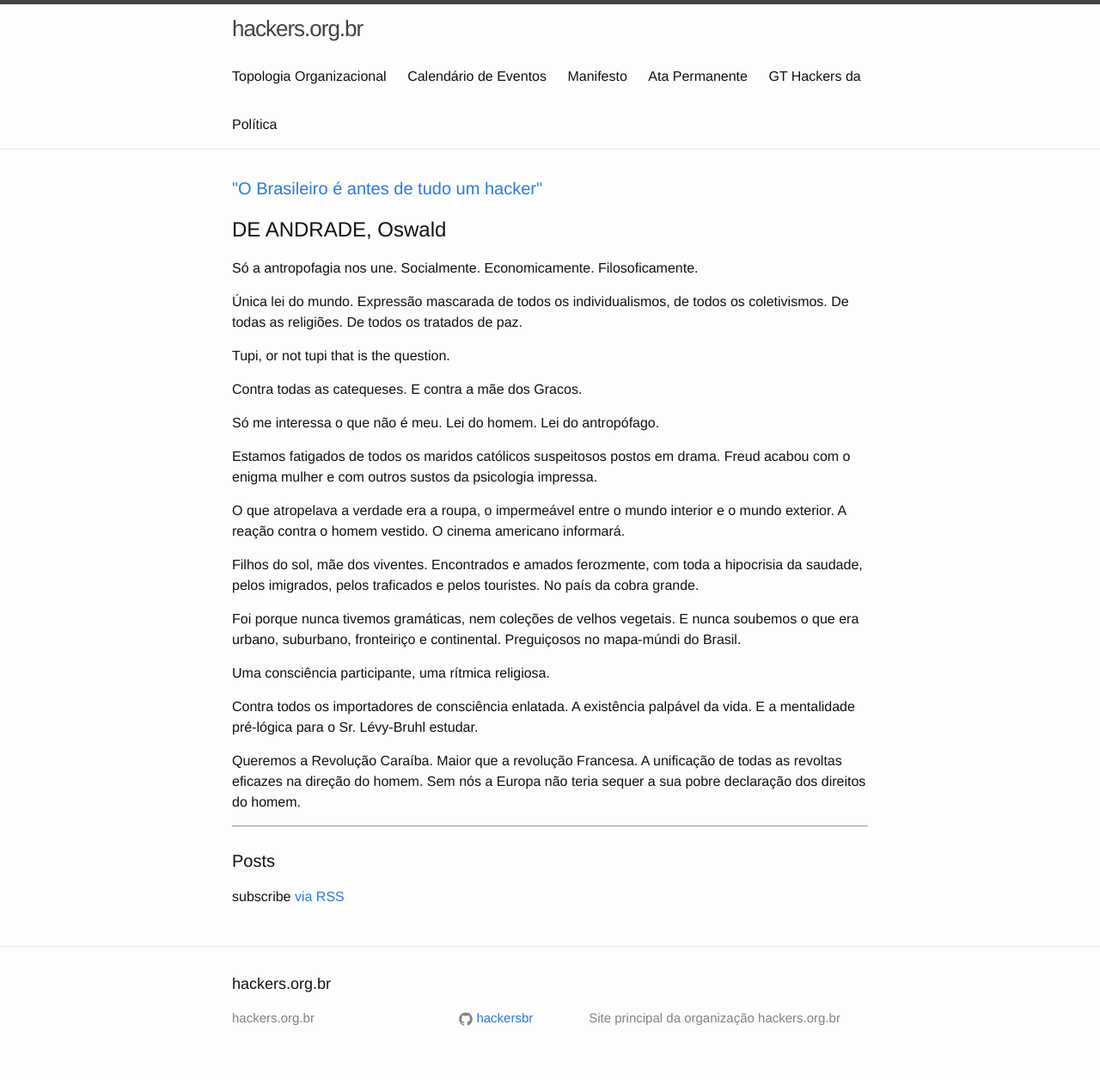
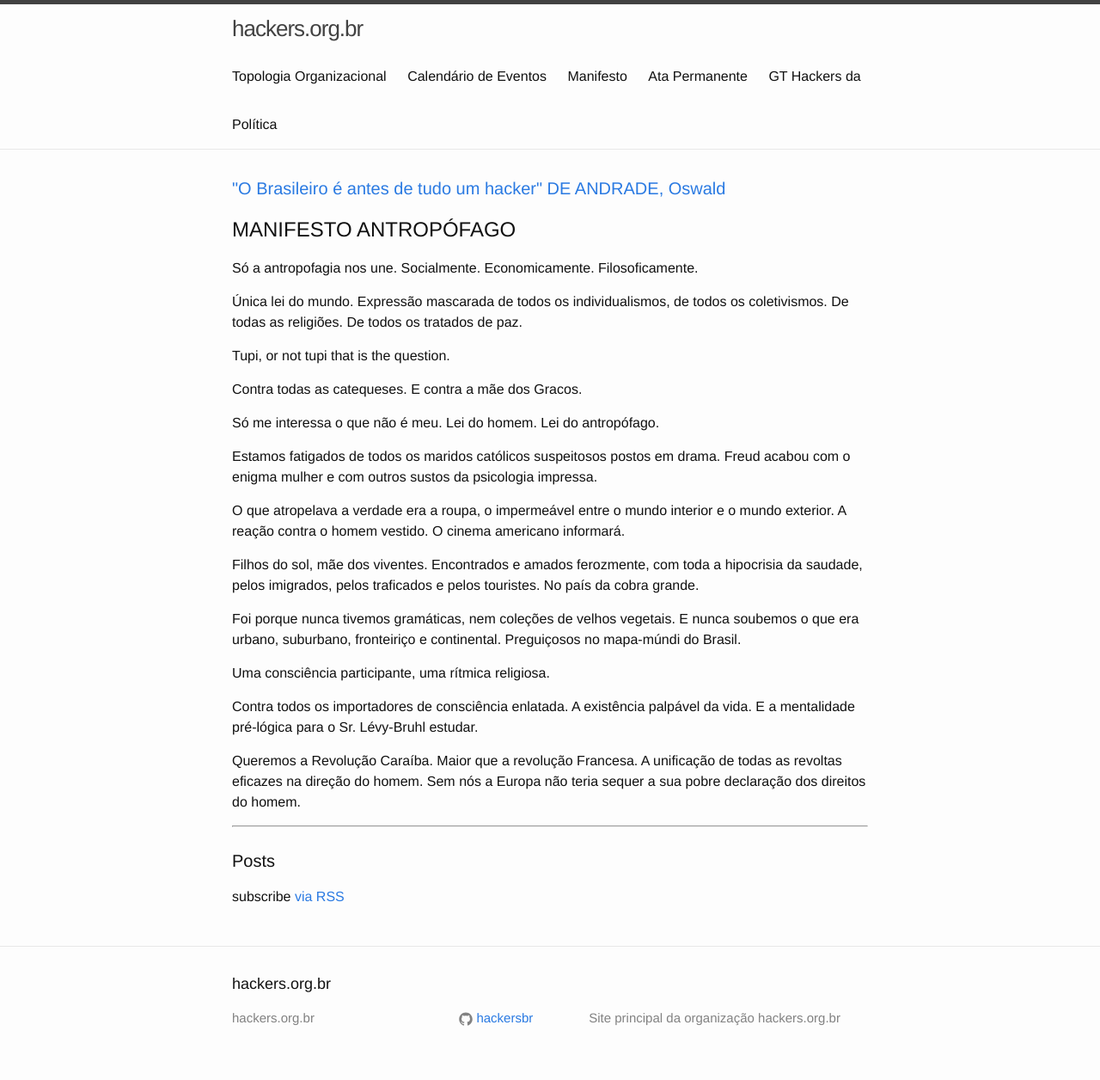
Before and after one commit to hackersBR/hackersbr.github.io, a Jekyll site: the page built from index.html, in a window 1280 px wide. Shown: the whole page at 86% size. Built offline with Jekyll 4.4.1, drawn with Linux system fonts in a browser that asks for light colours.

Commit message:
Update index.html

```diff
--- a/index.html
+++ b/index.html
@@ -4,10 +4,10 @@
 
 <div class="home">
 
-  <h1 class="page-heading"><a href="https://pt.wikipedia.org/wiki/Manifesto_Antrop%C3%B3fago">"O Brasileiro é antes de tudo um hacker"</a></h1>
-    <h2>DE ANDRADE, Oswald</h2>
+  <h1 class="page-heading"><a href="https://pt.wikipedia.org/wiki/Manifesto_Antrop%C3%B3fago">"O Brasileiro é antes de tudo um hacker" DE ANDRADE, Oswald</a></h1>
 
   <span>
+    <h2>MANIFESTO ANTROPÓFAGO</h2>
     <p>Só a antropofagia nos une. Socialmente. Economicamente. Filosoficamente.</p>
     <p>Única lei do mundo. Expressão mascarada de todos os individualismos, de todos os coletivismos. De todas as religiões. De todos os tratados de paz.</p>
     <p>Tupi, or not tupi that is the question.</p>
```
